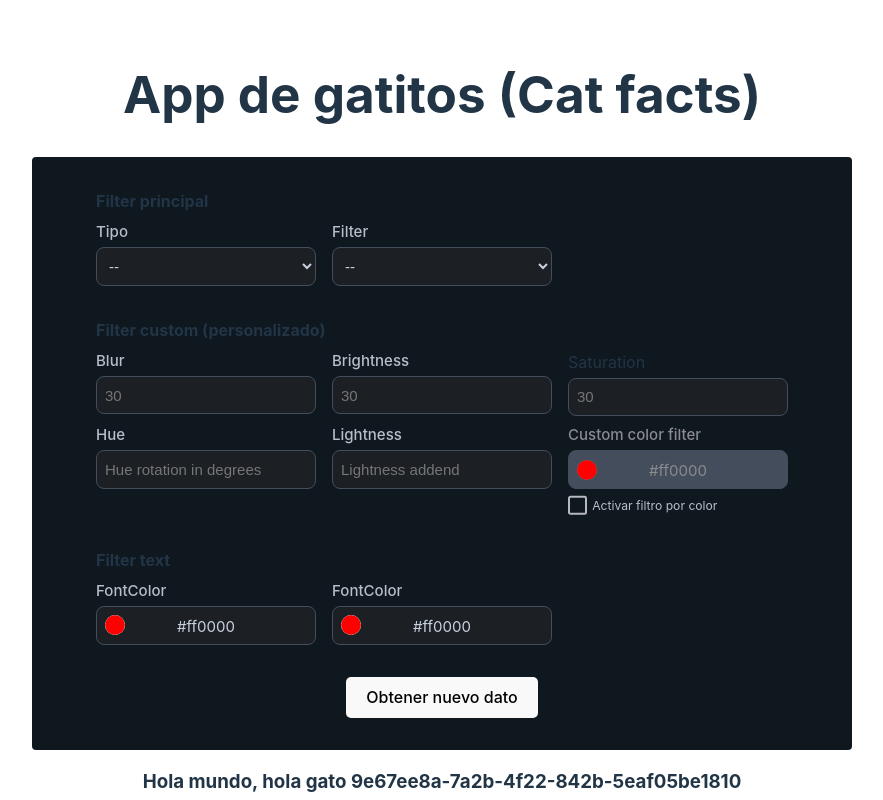
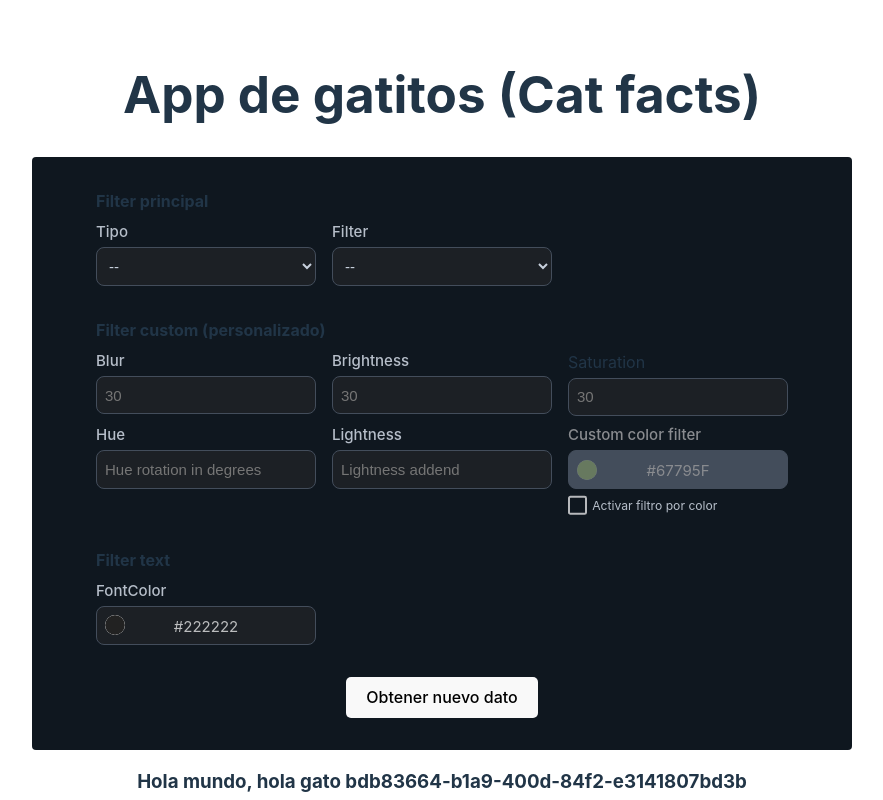
Before and after one commit to elwinroman/curso-react, a React (Vite) app in the folder projects/01-prueba-tecnica-catfact/: page / in a window 1280 px wide. Shown: the top 800 px of the page, without its empty margins (198-1081 px from the left). Built offline with nearby package versions, Linux system fonts and the light colour scheme.

Commit message:
refactor: Improve input color components and add a util function (getRandomColor)

```diff
--- a/projects/01-prueba-tecnica-catfact/src/components/filter/Filter.jsx
+++ b/projects/01-prueba-tecnica-catfact/src/components/filter/Filter.jsx
@@ -57,8 +57,7 @@ export function Filter ({ updateFact }) {
             <section className="filter-wrapp">
               <h4 className="filter-title">Filter text</h4>
               <div className="filter-group">
-                <InputColor label="FontColor" disabled={false}/>
-                <InputColor label="FontColor" disabled={false}/>
+                <InputColor label="FontColor" initialColor="#222222" />
               </div>
             </section>
           </div>
--- a/projects/01-prueba-tecnica-catfact/src/components/filter/Input.css
+++ b/projects/01-prueba-tecnica-catfact/src/components/filter/Input.css
@@ -6,6 +6,14 @@
   background-color: rgb(28, 32, 37);
   color: rgb(199, 208, 221);
   transition: border-color 0.25s, background-color 0.25s, color 0.25s;
+
+  /* Color del placeholder en diferentes navegadores */
+  &::placeholder,
+  &::-webkit-input-placeholder,
+  &::-moz-placeholder,
+  &::-ms-input-placeholder {
+    color: #ffffffb3;
+  }
 }
 
 .input-box-container {
@@ -63,10 +71,12 @@
 .input-base.type-color {
   position: relative;
   padding: 1.131rem 0.5rem;
+  color: #ffffffb3;
 
   &.disabled {
     background-color: #434d5b;
     color: #898b8f;
+    pointer-events: none;
   }
 
   &:hover:not(.disabled) {
@@ -88,10 +98,6 @@
   transform: translateY(-50%);
   border-radius: 10px;
   cursor: pointer;
-
-  &:disabled {
-    pointer-events: none;
-  }
 }
 
 .input-base.type-color > input::-webkit-color-swatch {
@@ -106,7 +112,7 @@
   padding: 0;
 }
 
-.input-base.type-color > span {
+.input-base.type-color > label {
   position: absolute;
   top: 0;
   left: 0;
@@ -114,8 +120,8 @@
   height: 100%;
   display: grid;
   place-content: center;
-  pointer-events: none;
   padding-top: 3px;
+  cursor: pointer;
 }
 
 /* Input checkbox type */
--- a/projects/01-prueba-tecnica-catfact/src/components/filter/Input.jsx
+++ b/projects/01-prueba-tecnica-catfact/src/components/filter/Input.jsx
@@ -1,5 +1,6 @@
 import './Input.css'
 import { useState } from 'react'
+import { getRandomColor } from '../../utils/util'
 
 export function Input ({ id, type, placeholder, regex, text, inputClass, labelClass, validationErrorMessage }) {
   const [invalid, setInvalid] = useState(false)
@@ -33,8 +34,9 @@ export function Input ({ id, type, placeholder, regex, text, inputClass, labelCl
   )
 }
 
-export function InputColor ({ label, disabled }) {
-  const [color, setColor] = useState('#ff0000')
+export function InputColor ({ label, disabled = false, initialColor = getRandomColor() }) {
+  const [color, setColor] = useState(initialColor)
+  const id = crypto.randomUUID()
 
   const handleChange = (event) => {
     setColor(event.target.value)
@@ -45,12 +47,13 @@ export function InputColor ({ label, disabled }) {
       <label className={`input-label-base ${disabled ? 'disabled' : ''}`}>{ label }</label>
       <div className={`input-base type-color ${disabled ? 'disabled' : ''}`} >
         <input
+          id={id}
           onChange={handleChange}
           type="color"
           value={color}
           disabled={disabled}
         />
-        <span>{color}</span>
+        <label htmlFor={id}>{color.toUpperCase()}</label>
       </div>
     </div>
   )
--- /dev/null
+++ b/projects/01-prueba-tecnica-catfact/src/utils/util.js
@@ -0,0 +1,7 @@
+/**
+ * @desc Get random color
+ * @returns {string} Random color #xxxxxx
+ */
+export function getRandomColor () {
+  return '#' + Math.floor(Math.random() * 16777215).toString(16)
+}
```
